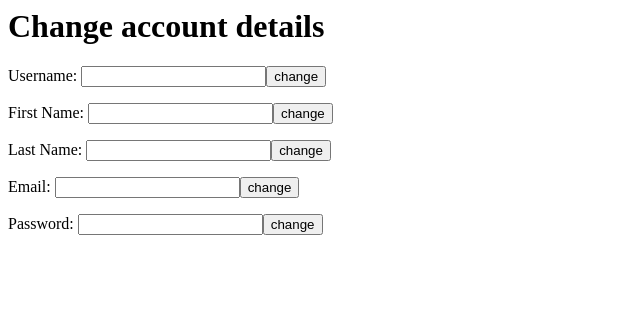
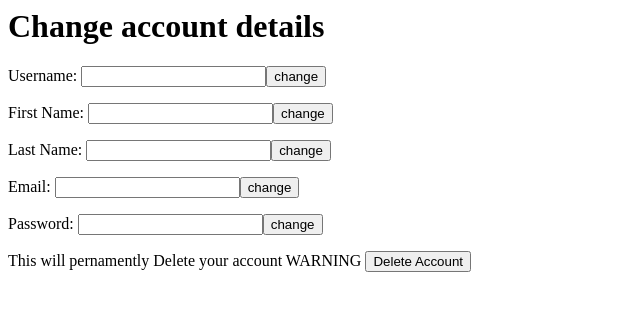
Before and after one commit to Hexx13/MonsterShop, a PHP site: page /account.php in a window 1280 px wide. Shown: the top 311 px of the page, without its empty margins (0-640 px from the left). Run offline with PHP 8.4, Linux system fonts and the light colour scheme; the visitor is signed in with stand-in values (Sample User, id 1); data that the repository does not hold is empty.

Commit message:
added delete account form

```diff
--- a/Public/account.php
+++ b/Public/account.php
@@ -18,6 +18,10 @@
     LayoutUtil::createAccountDetailForm("account.php", $accDetails['accountPassword'], "accountPassword","Password: ");
 
     ?>
+    <form action="account.php">
+        <label>This will pernamently Delete your account WARNING</label>
+        <input type="submit" name="delete" value="Delete Account">
+    </form>
 
 
 </div>
```
